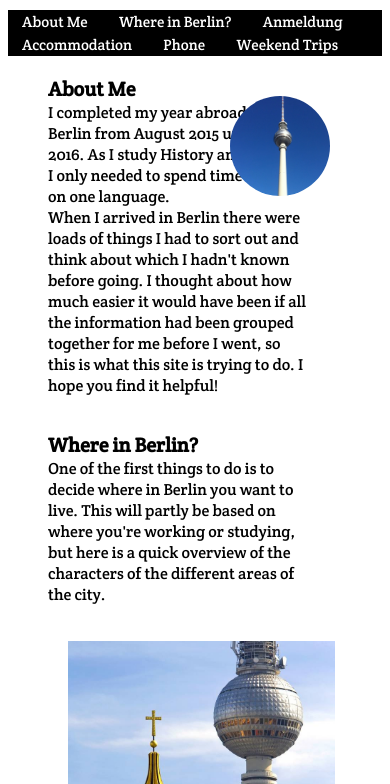
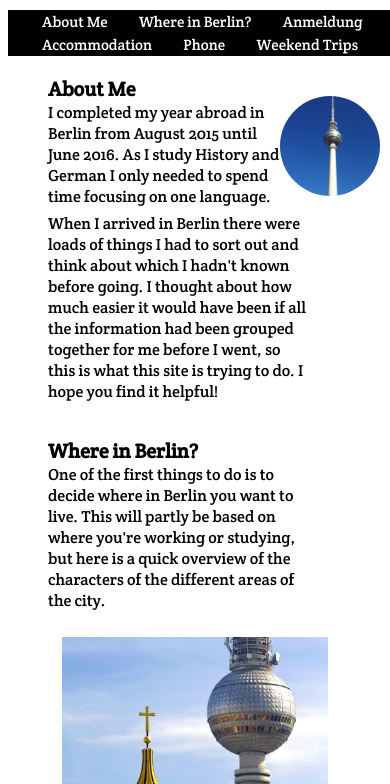
Before and after one commit to aturnermajor/aturnermajor.github.io, a plain HTML site: page index.html in a window 390 px wide. Shown: the part 60-844 px from the top of the page. Drawn offline with Linux system fonts and the light colour scheme.

Commit message:
Progress with @mediaqueries

```diff
--- a/index.html
+++ b/index.html
@@ -3,6 +3,7 @@
 
 <head>
 	<title> Year Abroad in Berlin?</title>
+
 	<link rel="stylesheet" href= "stylesheet.css" type="text/css">
 	<link href="https://fonts.googleapis.com/css?family=Crete+Round|Gloria+Hallelujah" rel="stylesheet">
 	<meta name="viewport" content="width=device-width, initial-scale=1.0">
@@ -32,9 +33,12 @@
 	</div>
 
 	<div class="main" id="about-me">
-		<p><span><strong>About Me</strong></span><br>
+		<p id="about-me-top"><span><strong>About Me</strong></span><br>
 		I completed my year abroad in Berlin from August 2015 until June 2016. As I study History and German I only needed to spend time focusing on one language. <br>
-		When I arrived in Berlin there were loads of things I had to sort out and think about which I hadn't known before going. I thought about how much easier it would have been if all the information had been grouped together for me before I went, so this is what this site is trying to do. I hope you find it helpful!</p>
+		</p>
+		<p>
+		When I arrived in Berlin there were loads of things I had to sort out and think about which I hadn't known before going. I thought about how much easier it would have been if all the information had been grouped together for me before I went, so this is what this site is trying to do. I hope you find it helpful!
+		</p>
 	</div>
 
 	<div class="main" id="where-in-berlin">
--- a/stylesheet.css
+++ b/stylesheet.css
@@ -81,6 +81,9 @@ figcaption {
     background-color: rgba(255, 255, 255, 0.7);
     color: #2c3e50;
 }
+ol li{
+	padding: 0px 0px 5px 0px;
+}
 #termin {
 	display: block;
 	position: absolute;
@@ -90,3 +93,25 @@ figcaption {
 body {
 	font-family: 'Crete Round', serif;
 }
+
+@media only screen and (max-width: 500px) {
+	nav ul {
+		padding-left: 20px;
+	}
+	#fernsehturm {
+		width: 30%;
+		margin-right: -30px;
+	}
+	#about-me-top {
+		width: 90%;
+	}
+	.pictures {
+		display: block;
+   		width: 100%;
+   		margin: 5px 0px 5px 0px;
+	}
+	#termin {
+		display: block;
+    	margin: 0px 0px 0px 60px;
+   		width: 100%;
+	}
```
